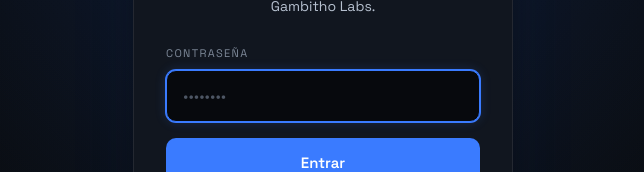
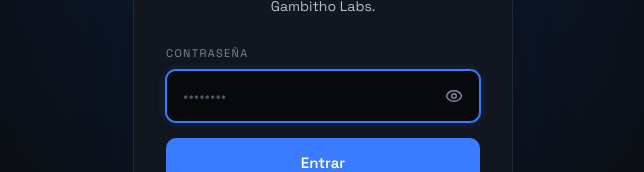
Before and after one commit to gambithovzla/Gambitholabs, a Next.js app: page /playbook/login in a window 1280 px wide. Shown: the part 381-553 px from the top of the page, without its empty margins (317-961 px from the left). Built offline with nearby package versions, Linux system fonts and the light colour scheme.

Commit message:
feat: add PasswordInput component for enhanced password visibility toggle in login form

```diff
--- /dev/null
+++ b/app/playbook/login/PasswordInput.tsx
@@ -0,0 +1,30 @@
+"use client";
+
+import { useState } from "react";
+import { Eye, EyeOff } from "lucide-react";
+
+export default function PasswordInput() {
+  const [show, setShow] = useState(false);
+
+  return (
+    <div className="pw-wrap">
+      <input
+        type={show ? "text" : "password"}
+        name="password"
+        autoFocus
+        required
+        autoComplete="current-password"
+        placeholder="••••••••"
+      />
+      <button
+        type="button"
+        className="pw-toggle"
+        onClick={() => setShow((v) => !v)}
+        aria-label={show ? "Ocultar contraseña" : "Mostrar contraseña"}
+        tabIndex={-1}
+      >
+        {show ? <EyeOff size={18} /> : <Eye size={18} />}
+      </button>
+    </div>
+  );
+}
--- a/app/playbook/login/page.tsx
+++ b/app/playbook/login/page.tsx
@@ -3,6 +3,7 @@ import { redirect } from "next/navigation";
 import { cookies } from "next/headers";
 import type { Metadata } from "next";
 import { deriveToken, PLAYBOOK_COOKIE } from "@/lib/playbook-auth";
+import PasswordInput from "./PasswordInput";
 
 export const metadata: Metadata = {
   title: "Acceso · Playbook · Gambitho Labs",
@@ -58,14 +59,7 @@ export default async function LoginPage({
 
         <label className="login-field">
           <span>Contraseña</span>
-          <input
-            type="password"
-            name="password"
-            autoFocus
-            required
-            autoComplete="current-password"
-            placeholder="••••••••"
-          />
+          <PasswordInput />
         </label>
 
         {error ? (
@@ -153,9 +147,10 @@ const LOGIN_CSS = `
     letter-spacing: 0.12em;
     margin-bottom: 8px;
   }
+  .pw-wrap { position: relative; width: 100%; }
   .login-field input {
     width: 100%;
-    padding: 14px 16px;
+    padding: 14px 48px 14px 16px;
     background: #07090d;
     border: 1px solid rgba(255,255,255,0.10);
     border-radius: 10px;
@@ -170,6 +165,28 @@ const LOGIN_CSS = `
   .login-field input:focus {
     border-color: #3a7bff;
     box-shadow: 0 0 0 1px #3a7bff, 0 0 12px rgba(58,123,255,0.2);
+  }
+  .pw-toggle {
+    position: absolute;
+    right: 8px;
+    top: 50%;
+    transform: translateY(-50%);
+    display: grid;
+    place-items: center;
+    width: 36px;
+    height: 36px;
+    background: transparent;
+    border: 0;
+    border-radius: 8px;
+    color: #7d8898;
+    cursor: pointer;
+    transition: color 0.18s, background 0.18s;
+    padding: 0;
+  }
+  .pw-toggle:hover { color: #f3f6fb; background: rgba(255,255,255,0.05); }
+  .pw-toggle:focus-visible {
+    color: #3a7bff;
+    box-shadow: 0 0 0 2px #3a7bff;
   }
   .login-error {
     font-size: 13px;
```
